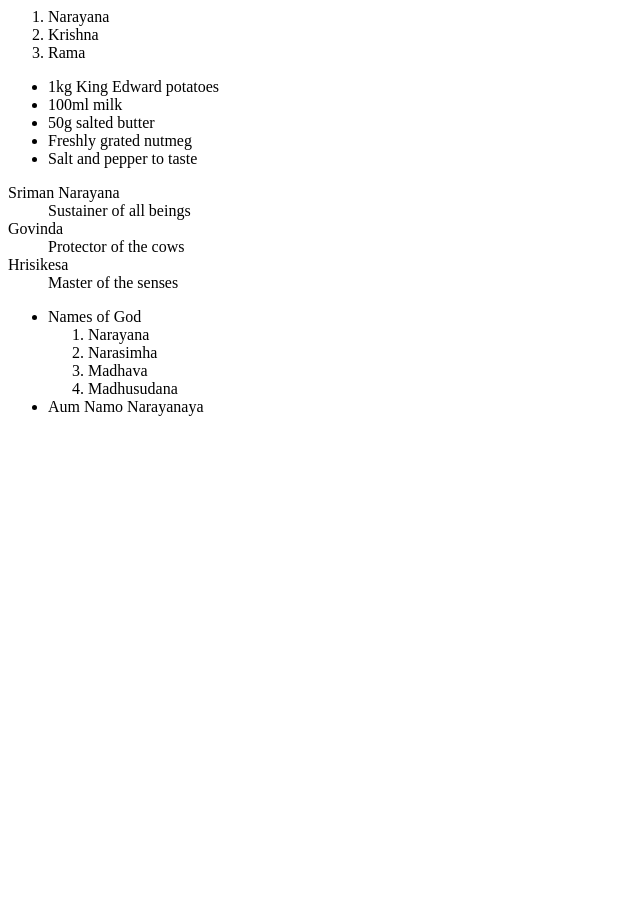
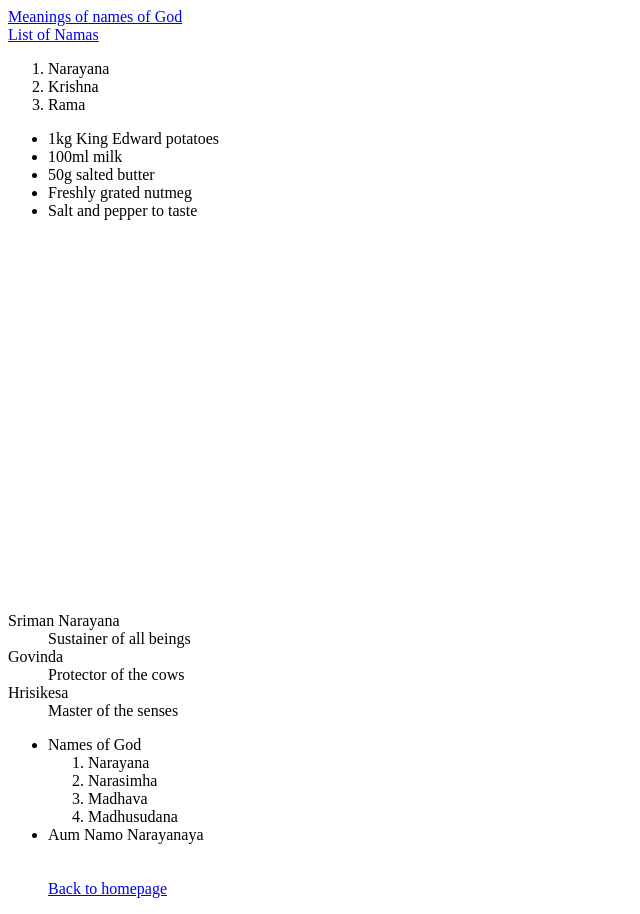
Before and after one commit to ShriramVarada/HTML, a plain HTML site: page Projects/Names of God/test2.html in a window 1280 px wide. Shown: the whole page, without its empty margins (0-640 px from the left). Before the commit the page ends 800 px from the top, so only its background shows below. Drawn offline with Linux system fonts and the light colour scheme.

Commit message:
Created new flder for link testing

```diff
--- a/Projects/test2.html
+++ b/Projects/Names of God/test2.html
@@ -5,13 +5,16 @@
 
 <body>
 
-<ol>
+<a href="#Meanings"> Meanings of names of God </a> <br />
+<a href="#Ordered list of Namas"> List of Namas </a> <br />
+
+<ol id="Ordered list of Namas">
   <li> Narayana </li>
   <li> Krishna </li>
   <li> Rama </li>
 </ol>
 
-<ul>
+<ul id="SomeList">
   <li>1kg King Edward potatoes</li>
   <li>100ml milk</li>
   <li>50g salted butter</li>
@@ -19,8 +22,8 @@
   <li>Salt and pepper to taste</li>
 </ul>
 
-
-<dl>
+ <br /> <br /> <br /> <br /> <br /> <br /> <br /> <br /> <br /> <br /> <br /> <br /> <br /> <br /> <br /> <br /> <br /> <br /> <br /> <br />
+<dl id="Meanings">
   <dt> Sriman Narayana </dt>
   <dd> Sustainer of all beings </dd>
 
@@ -40,6 +43,9 @@
       <li> Madhusudana </li>
     </ol>
   </li>
-  <li> Aum Namo Narayanaya </li>
+  <li> Aum Namo Narayanaya </li> <br /> <br />
+
+<a href="..\test3.html"> Back to homepage </a></li>
+
 </body>
 </html>
```
